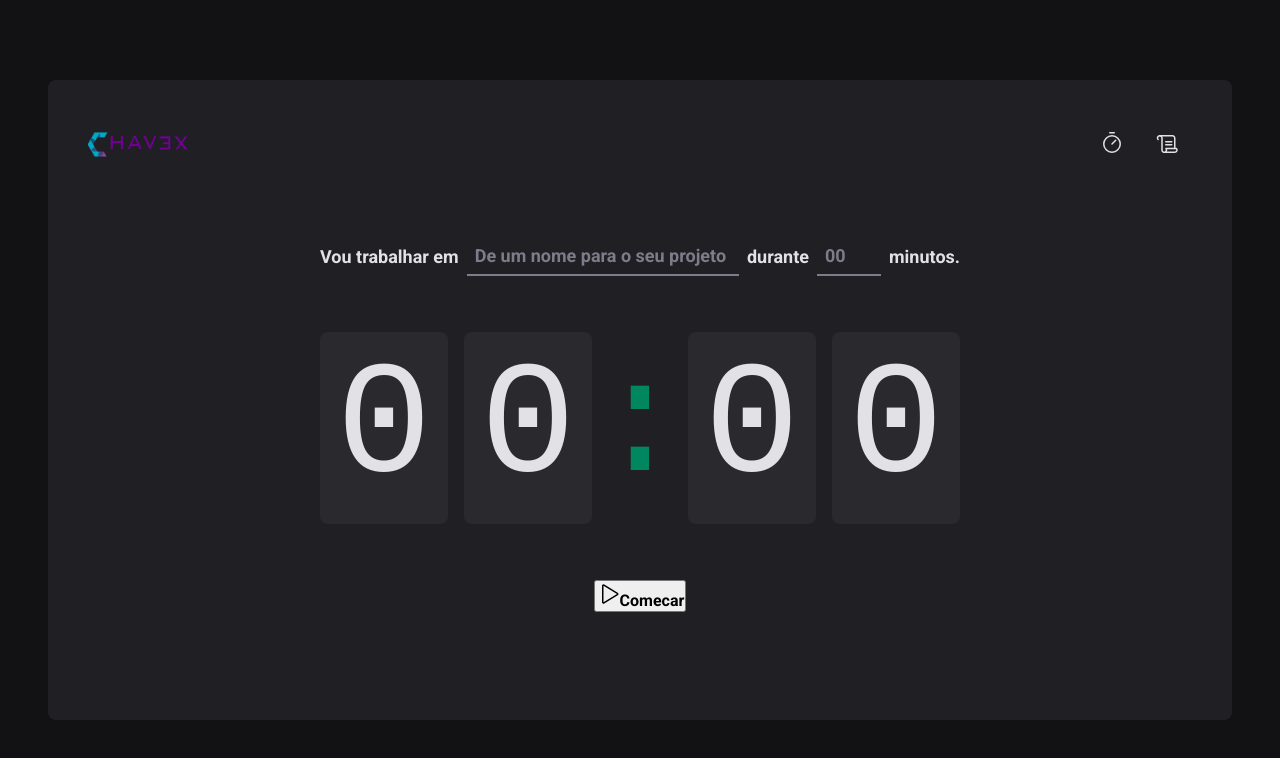
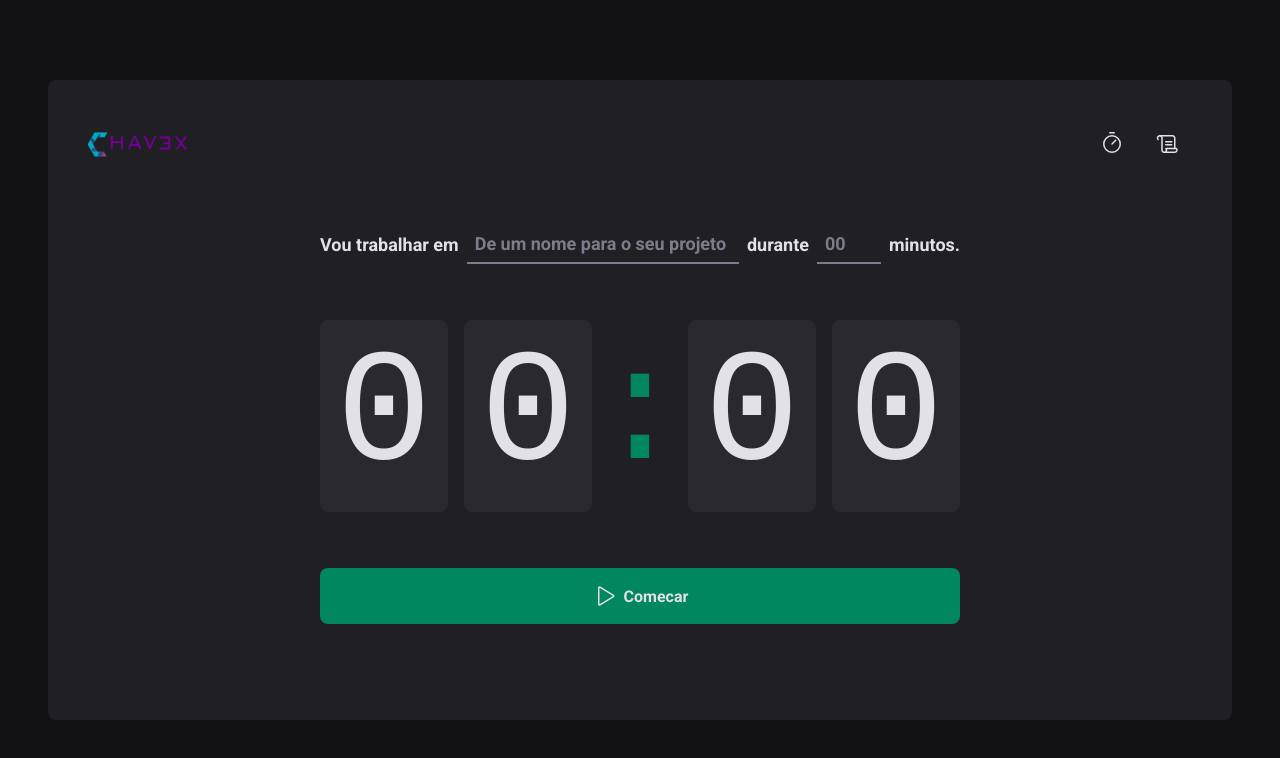
Before and after one commit to wandersonchaves/chav3x-timer, a React (Vite) app: page / in a window 1280 px wide. Shown: the top 758 px of the page. Built offline with nearby package versions, Linux system fonts and the light colour scheme.

Commit message:
add startCountdownButton

```diff
--- a/src/pages/Home/index.tsx
+++ b/src/pages/Home/index.tsx
@@ -4,6 +4,7 @@ import {
   FormContainer,
   HomeContainer,
   Separator,
+  StartCountdownButton,
 } from "./styles";
 import {
   MinutesAmountInput,
@@ -53,10 +54,10 @@ export function Home() {
           <span>0</span>
         </CountdownContainer>
 
-        <button type="submit">
+        <StartCountdownButton type="submit">
           <Play size={24} />
           Comecar
-        </button>
+        </StartCountdownButton>
       </form>
     </HomeContainer>
   );
--- a/src/pages/Home/styles.ts
+++ b/src/pages/Home/styles.ts
@@ -53,3 +53,42 @@ export const Separator = styled.div`
   display: flex;
   justify-content: center;
 `;
+
+export const BaseCountdownButton = styled.button`
+  width: 100%;
+  border: 0;
+  padding: 1rem;
+  border-radius: 8px;
+
+  display: flex;
+  align-items: center;
+  justify-content: center;
+  color: ${(props) => props.theme["gray-100"]};
+
+  gap: 0.5rem;
+  font-weight: bold;
+
+  cursor: pointer;
+
+  &:disabled {
+    opacity: 0.7;
+    cursor: not-allowed;
+  }
+`;
+
+export const StartCountdownButton = styled(BaseCountdownButton)`
+  background: ${(props) => props.theme["green-500"]};
+  color: ${(props) => props.theme["gray-100"]};
+
+  &:not(:disabled):hover {
+    background: ${(props) => props.theme["green-700"]};
+  }
+`;
+
+export const StopCountdownButton = styled(BaseCountdownButton)`
+  background: ${(props) => props.theme["red-500"]};
+
+  &:not(:disabled):hover {
+    background: ${(props) => props.theme["red-700"]};
+  }
+`;
```
